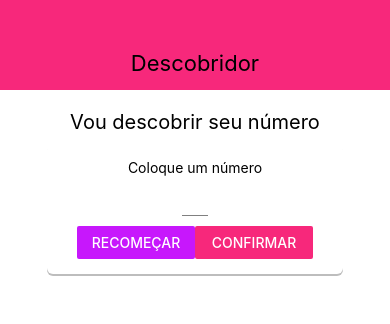
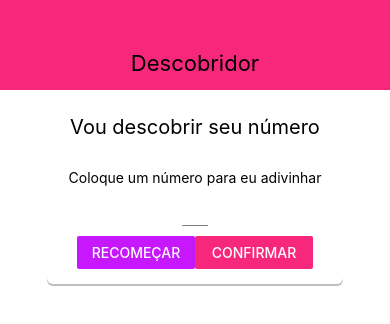
Before and after one commit to marcelohjw/descobridor, a React Native app: screen / in a window 390 px wide. Shown: the top 324 px of the page. Built offline with nearby package versions, Linux system fonts and the light colour scheme.

Commit message:
Little alone molds

```diff
--- a/screens/GameOverScreen.js
+++ b/screens/GameOverScreen.js
@@ -4,6 +4,7 @@ import { View, Text, StyleSheet, Button, Image } from 'react-native';
 import BodyText from '../components/BodyText';
 import TitleText from '../components/TitleText';
 import DefaultStyles from '../constants/default-styles';
+import colors from '../constants/colors';
 
 const GameOverScreen = props => {
     return (
@@ -16,7 +17,7 @@ const GameOverScreen = props => {
                     resizeMode="cover"
                 />
             </View>
-            <BodyText>Número de tentativas: {props.tentativas}</BodyText>
+            <BodyText>Acertei em {props.tentativas} tentativas</BodyText>
             <BodyText>O número escolhido foi: {props.userNumber}</BodyText>
             <Button title="Novo Jogo" onPress={props.onRestart}/>
         </View>
@@ -34,7 +35,7 @@ const styles = StyleSheet.create({
         height: 300,
         borderRadius: 150,
         borderWidth: 3,
-        borderColor: 'black',
+        borderColor: colors.primary,
         marginVertical: 10
     },
     image: {
--- a/screens/StartGameScreen.js
+++ b/screens/StartGameScreen.js
@@ -57,7 +57,7 @@ const StartGameScreen = props => {
             <View style={styles.screen}>
                 <Text style={styles.title}>Vou descobrir seu número</Text>
                 <Card style={styles.inputContainer}>
-                    <Text>Coloque um número</Text>
+                    <Text>Coloque um número para eu adivinhar</Text>
                     <Input style={styles.input}
                     blurOnSubmit
                     autoCapitalize="none"
@@ -97,7 +97,7 @@ const styles = StyleSheet.create({
     },
     title: {
         fontSize: 20,
-        marginVertical: 10,
+        marginVertical: 15,
         //fontFamily: 'open-sans'
     },
     inputContainer: {
```
Also changed, not shown: assets/success.png.
